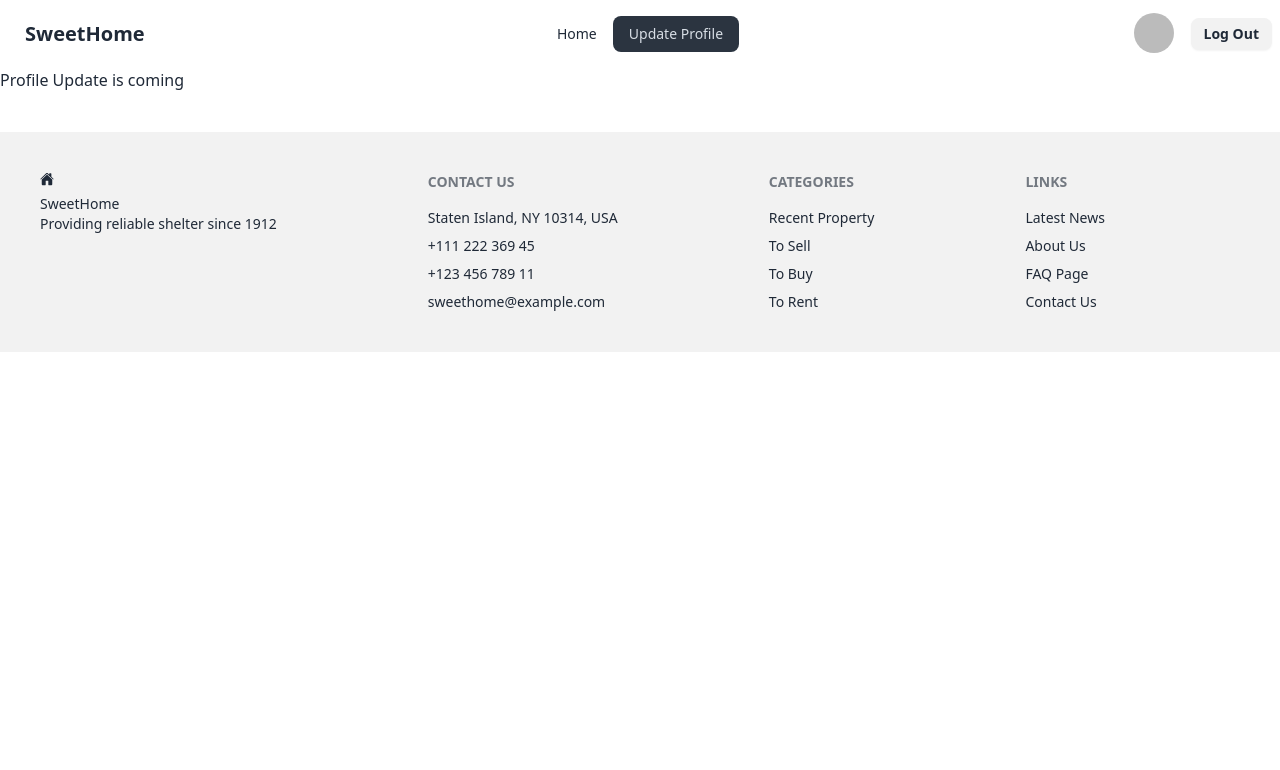
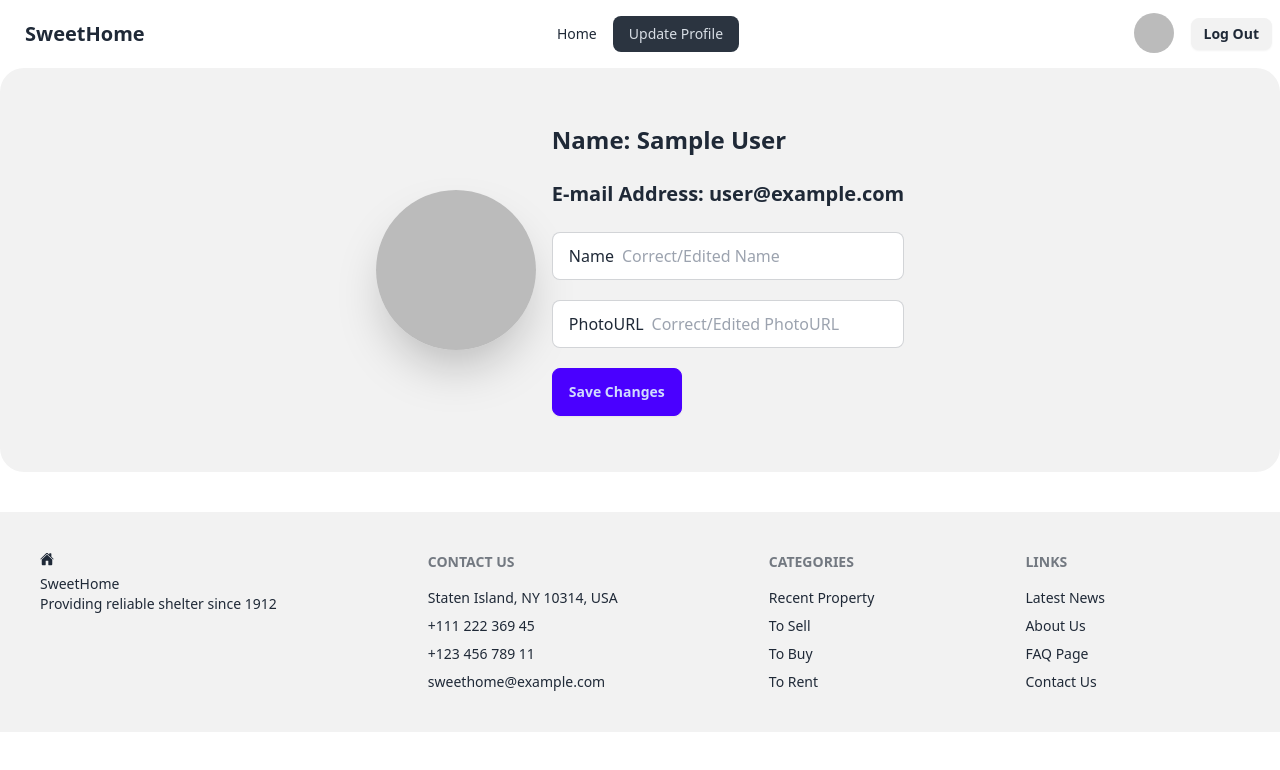
Before and after one commit to Mejbahul-Hasan/B9A9-real-estate, a React (Vite) app: page /update-profile in a window 1280 px wide. Shown: the top 770 px of the page. Built offline with nearby package versions, Linux system fonts and the light colour scheme; no server answers; sample sign-in values are in the browser's storage.

Commit message:
Updated Profile completed with edit option

```diff
--- a/src/pages/LoginPage/LoginPage.jsx
+++ b/src/pages/LoginPage/LoginPage.jsx
@@ -26,7 +26,7 @@ const LoginPage = () => {
             })
             .catch(error => {
                 console.error(error)
-                toast.error('Invalid Password')
+                toast.error('Invalid Password/Registration Required')
             })
     }
 
--- a/src/pages/UpdateProfile/UpdateProfile.jsx
+++ b/src/pages/UpdateProfile/UpdateProfile.jsx
@@ -1,8 +1,46 @@
+import { useContext } from "react";
+import { AuthContext } from "../../providers/AuthProviders";
 
 const UpdateProfile = () => {
+    const { user, updateUserProfile } = useContext(AuthContext);
+
+    const handleProfileUpdate = e =>{
+        e.preventDefault();
+        const name = e.target.name.value;
+        const photo = e.target.photo.value;
+        console.log(name, photo);
+
+        updateUserProfile(name, photo)
+                    .then(result => {
+                        console.log(result.user);
+                        e.target.reset();
+                    })
+                    .catch(error => {
+                        console.error(error);
+                    })
+    }
+
+
     return (
-        <div>
-            <h2>Profile Update is coming</h2>
+        <div className="hero bg-base-200 py-10 rounded-3xl">
+            <div className="hero-content flex-col lg:flex-row">
+                <img src={user?.photoURL || "https://i.ibb.co/rGZ42tK/todd-kent-178j8t-Jr-Nlc-unsplash.jpg"} className="w-40 rounded-full shadow-2xl" />
+                <div>
+                    <h1 className="text-2xl font-bold">Name: {user?.displayName || 'User name not found'}</h1>
+                    <p className="py-6 text-xl font-bold">E-mail Address: {user?.email || "email address not found"}</p>
+                    <form onSubmit={handleProfileUpdate}>
+                        <label className="input input-bordered flex items-center gap-2">
+                            Name
+                            <input type="text" name="name" className="grow" placeholder="Correct/Edited Name" />
+                        </label>
+                        <label className="input input-bordered flex items-center gap-2 my-5">
+                            PhotoURL
+                            <input type="text" name="photo" className="grow" placeholder="Correct/Edited PhotoURL" />
+                        </label>
+                        <button className="btn btn-primary">Save Changes</button>
+                    </form>
+                </div>
+            </div>
         </div>
     );
 };
--- a/src/pages/shared/NavBar/NavBar.jsx
+++ b/src/pages/shared/NavBar/NavBar.jsx
@@ -40,7 +40,7 @@ const NavBar = () => {
             <div className="navbar-end">
                 {
                     user ? <>
-                        <div className="tooltip tooltip-left" data-tip={user.displayName || "User name not found"} >
+                        <div className="tooltip tooltip-left" data-tip={user?.displayName || "User name not found"} >
                             <button className="btn btn-ghost"><img className="w-10 rounded-full" alt="Tailwind CSS Navbar component" src={user?.photoURL || "https://i.ibb.co/rGZ42tK/todd-kent-178j8t-Jr-Nlc-unsplash.jpg"} /></button>
                         </div>
                         <button onClick={handleSignOut} className="btn btn-sm">Log Out</button>
```
